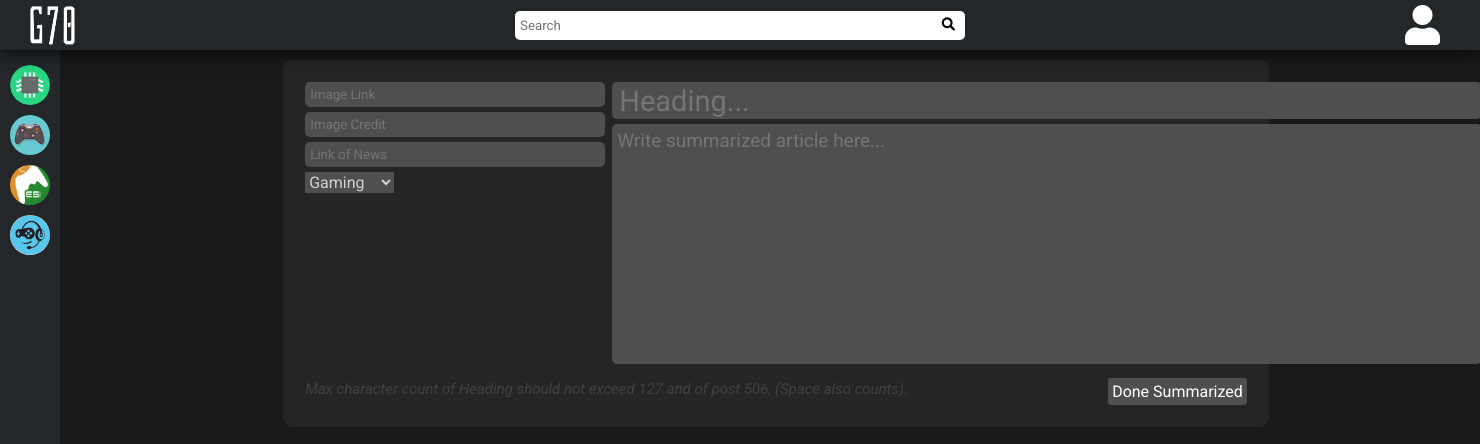
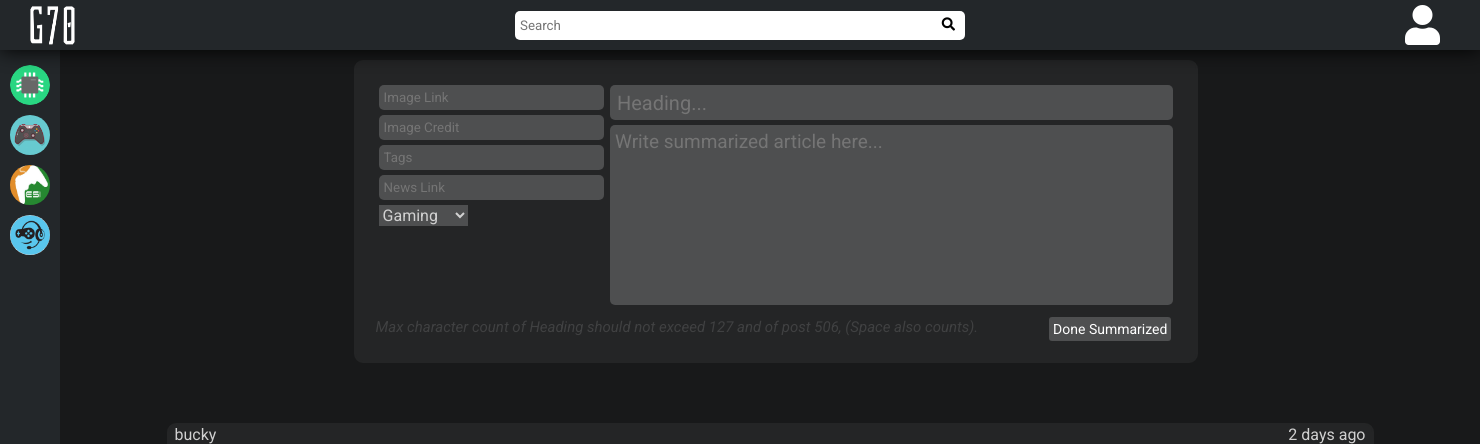
Before and after one commit to GSEVENTY/Gseventy, a PHP site: page / in a window 1480 px wide. Shown: the top 444 px of the page. Run offline with PHP 8.4, Linux system fonts and the light colour scheme; data comes from the database, SQL or seed files in the repository.

Commit message:
Little bit responsive

```diff
--- a/addPost.php
+++ b/addPost.php
@@ -4,7 +4,8 @@
             <div class="post-card-img">
                 <input class="post-img" type="text" placeholder="Image Link">
                 <input class="post-img-credit" type="text" placeholder="Image Credit">
-                <input class="post-ext-link" type="text" placeholder="Link of News">
+                <input class="post-tags" type="text" placeholder="Tags">
+                <input class="post-ext-link" type="text" placeholder="News Link">
                 <select class="post-category">
                     <option value=''>Gaming</option>
                     <option value=''>Hardware</option>
--- a/assets/css/style-card.css
+++ b/assets/css/style-card.css
@@ -180,7 +180,8 @@ p {
 }
 
 .post-card {
-  width: 70%;
+  width: 60%;
+  min-width: 700px;
   margin-top: 10px;
   background: var(--card);
   border: 2px solid #242526;
@@ -191,8 +192,14 @@ p {
 .post-card-content {
   display: flex;
 }
+
+.post-card-img {
+  height: max-content;
+  margin: 3px;
+  width: 40%;
+}
 .post-img {
-  width: 300px;
+  width: 100%;
   margin-bottom: 5px;
   border-radius: 5px;
   border: none;
@@ -201,7 +208,7 @@ p {
   background-color: #4e4f50;
 }
 .post-img-credit {
-  width: 300px;
+  width: 100%;
   margin-bottom: 5px;
   border-radius: 5px;
   border: none;
@@ -209,12 +216,22 @@ p {
   color: rgb(255, 255, 255);
   background-color: #4e4f50;
 }
+
+.post-tags {
+  width: 100%;
+  margin-bottom: 5px;
+  border-radius: 5px;
+  border: none;
+  padding: 5px;
+  color: rgb(255, 255, 255);
+  background-color: #4e4f50;
+}
+
 .post-heading {
-  width: 870px;
-  height: 37px;
-  font-size: 29px;
+  width: 100%;
+  height: 35px;
+  font-size: 20px;
   margin-bottom: 5px;
-  margin-left: 7px;
   border-radius: 5px;
   border: none;
   padding: 7px;
@@ -222,20 +239,22 @@ p {
   background-color: #4e4f50;
 }
 .post-content {
-  width: 870px;
+  width: 100%;
+  height: 180px;
   resize: none;
   font-size: 19px;
-  margin-bottom: 5px;
-  margin-left: 7px;
   border-radius: 5px;
   border: none;
   padding: 5px;
   color: rgb(255, 255, 255);
   background-color: #4e4f50;
 }
-
+.post-card-body {
+  margin: 3px;
+  width: 100%;
+}
 .post-ext-link {
-  width: 300px;
+  width: 100%;
   margin-bottom: 5px;
   border-radius: 5px;
   border: none;
@@ -258,10 +277,11 @@ p {
 .post-submit {
   color: rgb(255, 255, 255);
   border: none;
-  font-size: 16px;
+  font-size: 14px;
   padding: 4px;
   border-radius: 3px;
   margin-top: 5px;
+  margin-right: 5px;
   background-color: #4e4f50;
 }
 .post-category {
@@ -285,12 +305,13 @@ p {
   flex-direction: column;
   background: #18191a;
   padding-top: 50px;
-  padding-left: 75px;
+  padding-left: 60px;
   margin-top: 10px;
 }
 
 .card {
   width: 85%;
+  min-width: 900px;
   background: var(--card);
   border: 2px solid #242526;
   border-radius: 9px;
@@ -413,3 +434,13 @@ p {
   ===== DROPDOWN =====
   ===== END      =====
   */
+
+/* MEDIA QUERY */
+@media only screen and (max-width: 988px) {
+  .card-content {
+    display: block;
+  }
+  .card {
+    min-width: 310px;
+  }
+}
```
